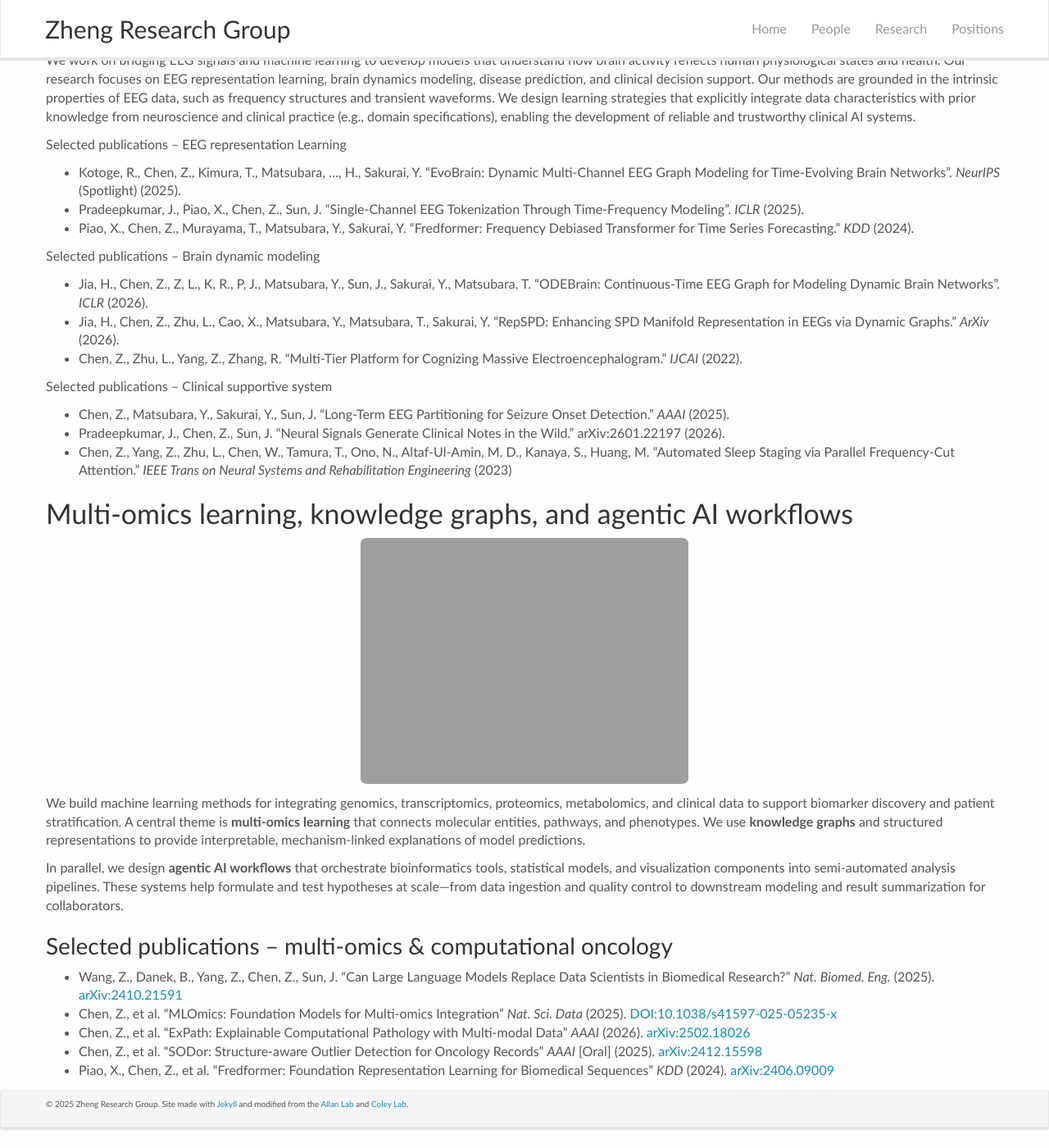
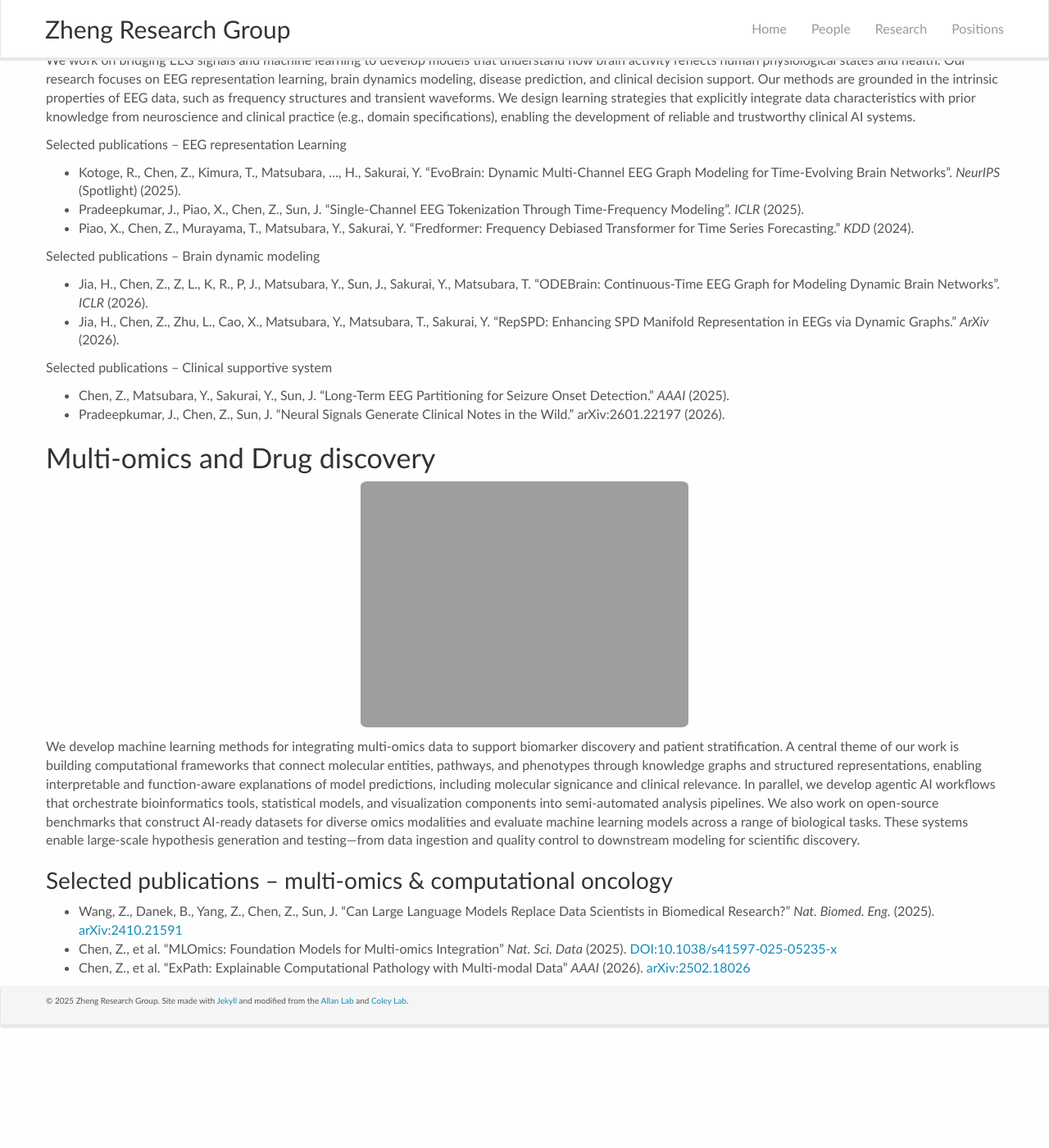
Before and after one commit to zhengchen3/zhengchen3.github.io, a Jekyll site: the page built from _pages/research.md, in a window 1280 px wide and 1400 px high, scrolled down 427 px. Shown: the whole window at 82% size. Built offline with Jekyll 4.4.1, drawn with Linux system fonts in a browser that asks for light colours; nearby versions of some CDN libraries; after the commit the page ends 1702 px from its top, so only the background shows below that.

```diff
--- a/_pages/research.md
+++ b/_pages/research.md
@@ -32,30 +32,29 @@ Selected publications – Brain dynamic modeling
 
 - Jia, H., Chen, Z., Z, L., K, R., P, J., Matsubara, Y., Sun, J., Sakurai, Y., Matsubara, T. “ODEBrain: Continuous-Time EEG Graph for Modeling Dynamic Brain Networks”. *ICLR* (2026).
 - Jia, H., Chen, Z., Zhu, L., Cao, X., Matsubara, Y., Matsubara, T., Sakurai, Y. “RepSPD: Enhancing SPD Manifold Representation in EEGs via Dynamic Graphs.” *ArXiv* (2026).
-- Chen, Z., Zhu, L., Yang, Z., Zhang, R.
-“Multi-Tier Platform for Cognizing Massive Electroencephalogram.”
-*IJCAI* (2022).
+
 
 Selected publications – Clinical supportive system
 
 - Chen, Z., Matsubara, Y., Sakurai, Y., Sun, J. “Long-Term EEG Partitioning for Seizure Onset Detection.” *AAAI* (2025).
 - Pradeepkumar, J., Chen, Z., Sun, J. “Neural Signals Generate Clinical Notes in the Wild.” arXiv:2601.22197 (2026).
-- Chen, Z., Yang, Z., Zhu, L., Chen, W., Tamura, T., Ono, N., Altaf-Ul-Amin, M. D., Kanaya, S., Huang, M. "Automated Sleep Staging via Parallel Frequency-Cut Attention." *IEEE Trans on Neural Systems and Rehabilitation Engineering*  (2023)
+
 <!-- - Yang, Z., Kotoge, R., Chen, Z., et al. “GeSubNet: Graph Subnetwork Discovery for Neural Biomarkers” _ICLR_ [Oral] (2025). [arXiv:2410.13178](https://arxiv.org/abs/2410.13178) -->
 
 
-## Multi-omics learning, knowledge graphs, and agentic AI workflows
+## Multi-omics and Drug discovery
 
 ![Multiomics overview]({{ site.url }}{{ site.baseurl }}/images/respic/drugproject.png){: style="max-width: 56%; height: auto; display: block; margin: 0 auto 12px auto;"}
 
-We build machine learning methods for integrating genomics, transcriptomics, proteomics, metabolomics, and clinical data to support biomarker discovery and patient stratification. A central theme is **multi-omics learning** that connects molecular entities, pathways, and phenotypes. We use **knowledge graphs** and structured representations to provide interpretable, mechanism-linked explanations of model predictions.
+We develop machine learning methods for integrating multi-omics data to support biomarker discovery and patient stratification.
+A central theme of our work is building computational frameworks that connect molecular entities, pathways, and phenotypes through knowledge graphs and structured representations, enabling interpretable and function-aware explanations of model predictions, including molecular signicance and clinical relevance.
+In parallel, we develop agentic AI workflows that orchestrate bioinformatics tools, statistical models, and visualization components into semi-automated analysis pipelines.
+We also work on open-source benchmarks that construct AI-ready datasets for diverse omics modalities and evaluate machine learning models across a range of biological tasks.
+These systems enable large-scale hypothesis generation and testing—from data ingestion and quality control to downstream modeling for scientific discovery.
 
-In parallel, we design **agentic AI workflows** that orchestrate bioinformatics tools, statistical models, and visualization components into semi-automated analysis pipelines. These systems help formulate and test hypotheses at scale—from data ingestion and quality control to downstream modeling and result summarization for collaborators.
 
 ### Selected publications – multi-omics & computational oncology
 
 - Wang, Z., Danek, B., Yang, Z., Chen, Z., Sun, J. “Can Large Language Models Replace Data Scientists in Biomedical Research?” _Nat. Biomed. Eng._ (2025). [arXiv:2410.21591](https://arxiv.org/abs/2410.21591)
 - Chen, Z., et al. “MLOmics: Foundation Models for Multi-omics Integration” _Nat. Sci. Data_ (2025). [DOI:10.1038/s41597-025-05235-x](https://doi.org/10.1038/s41597-025-05235-x)
 - Chen, Z., et al. “ExPath: Explainable Computational Pathology with Multi-modal Data” _AAAI_ (2026). [arXiv:2502.18026](https://arxiv.org/abs/2502.18026)
-- Chen, Z., et al. “SODor: Structure-aware Outlier Detection for Oncology Records” _AAAI_ [Oral] (2025). [arXiv:2412.15598](https://arxiv.org/abs/2412.15598)
-- Piao, X., Chen, Z., et al. “Fredformer: Foundation Representation Learning for Biomedical Sequences” _KDD_ (2024). [arXiv:2406.09009](https://arxiv.org/abs/2406.09009)
```
